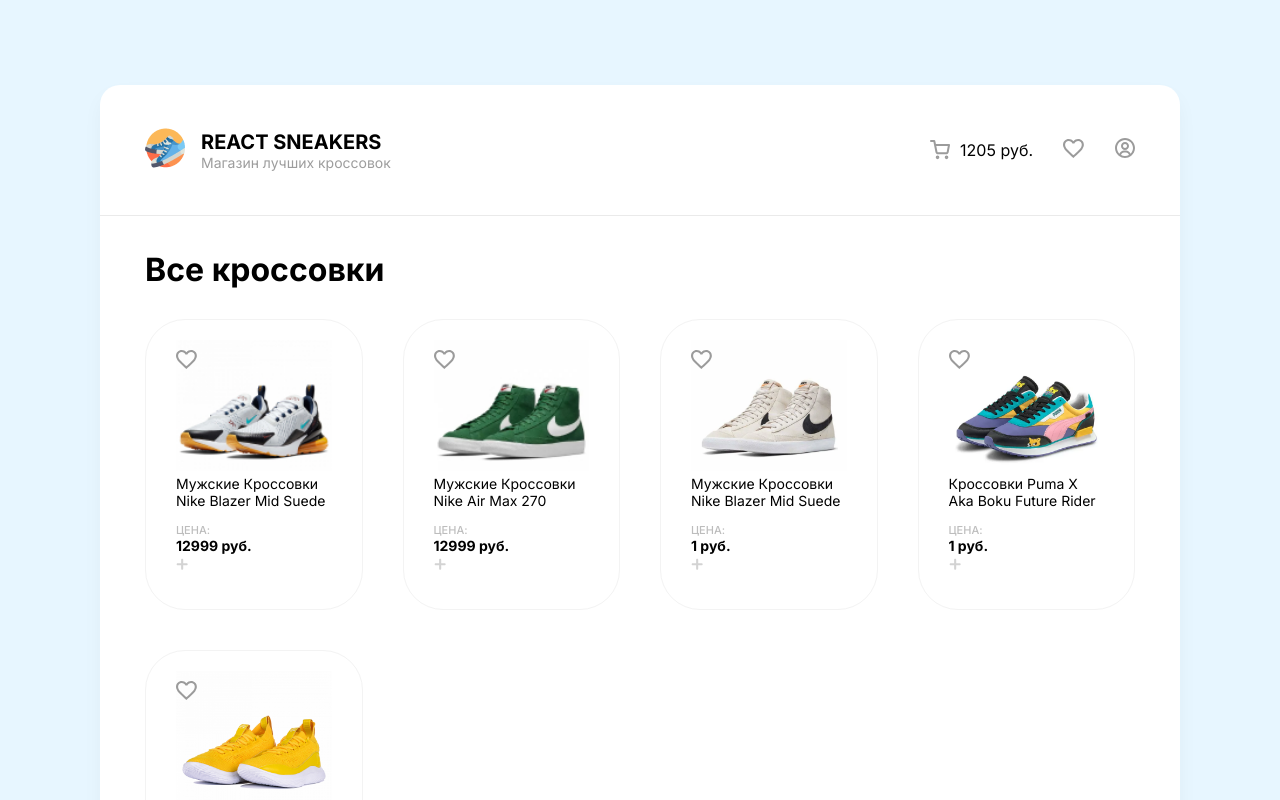
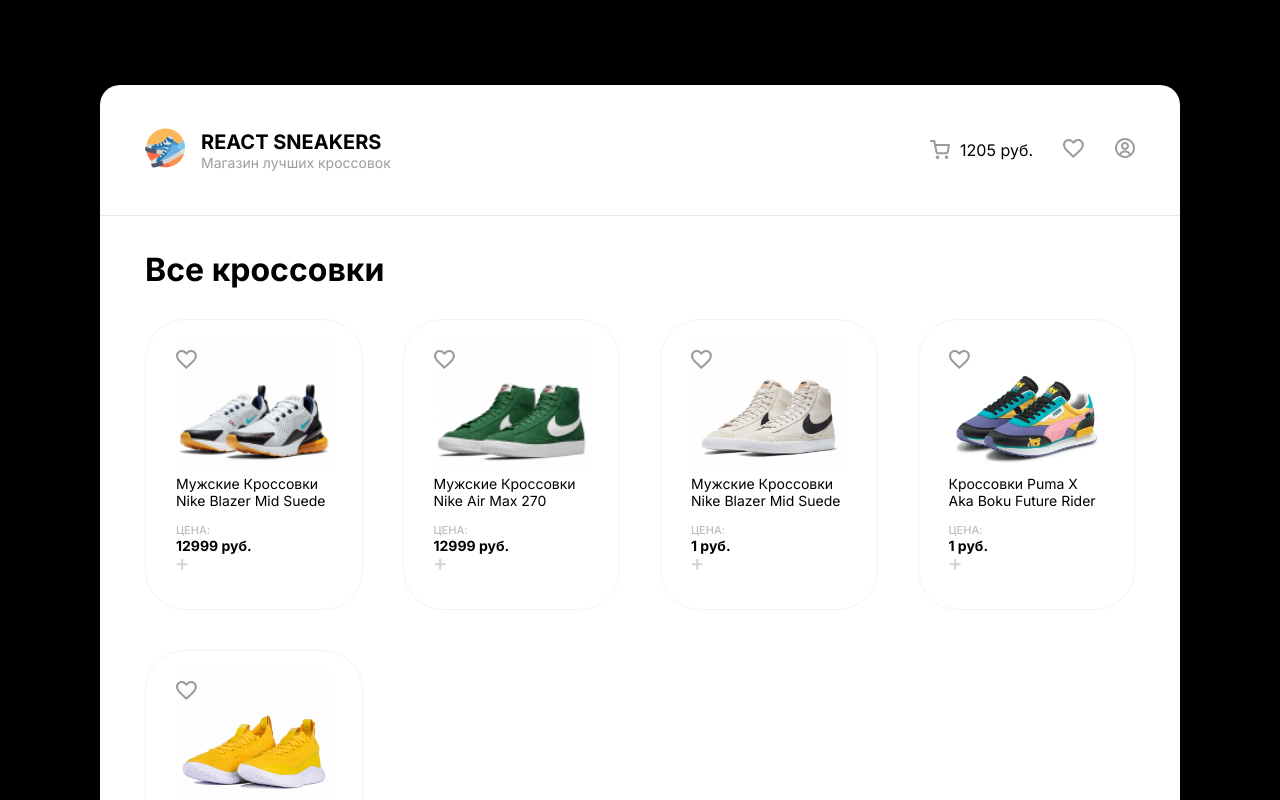
Before and after one commit to artemakulenko/react-sneakers, a React (Create React App) app: page / in a window 1280 px wide. Shown: the top 800 px of the page. Built offline with nearby package versions, Linux system fonts and the light colour scheme.

Commit message:
test commit

```diff
--- a/src/components/Card.js
+++ b/src/components/Card.js
@@ -1,5 +1,5 @@
 function Card(props){
-  console.log(props)
+  // console.log(props)
 
   return(
     <div className="sneakers__item sneaker">
--- a/src/index.sass
+++ b/src/index.sass
@@ -12,6 +12,7 @@
 body
   background: #E7F6FF
   font-family: 'Inter', sans-serif
+  background: #000
 
 
 
```
